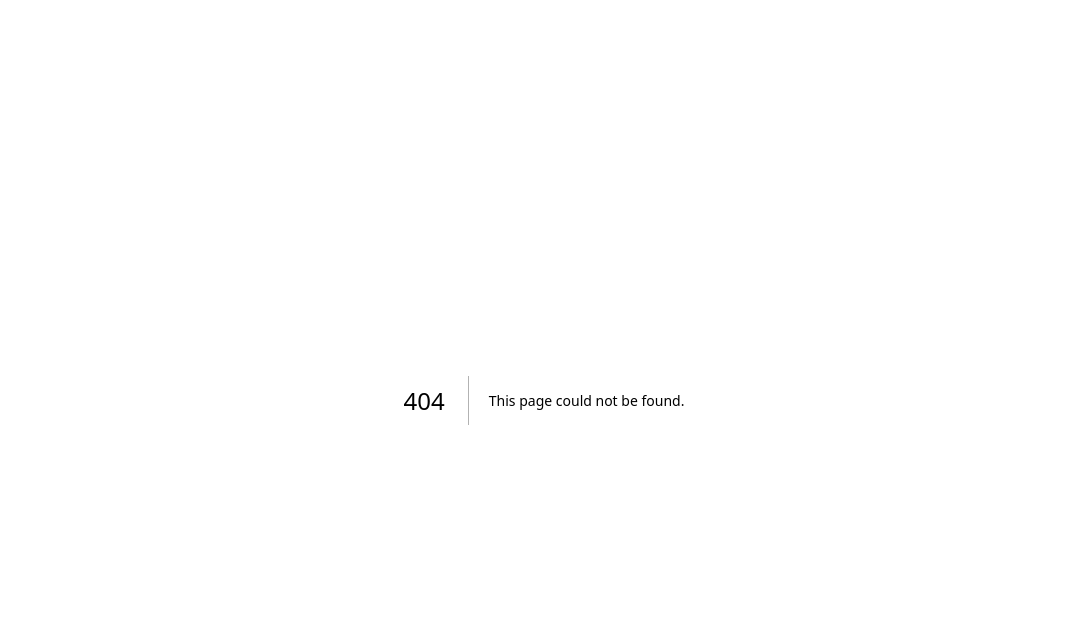
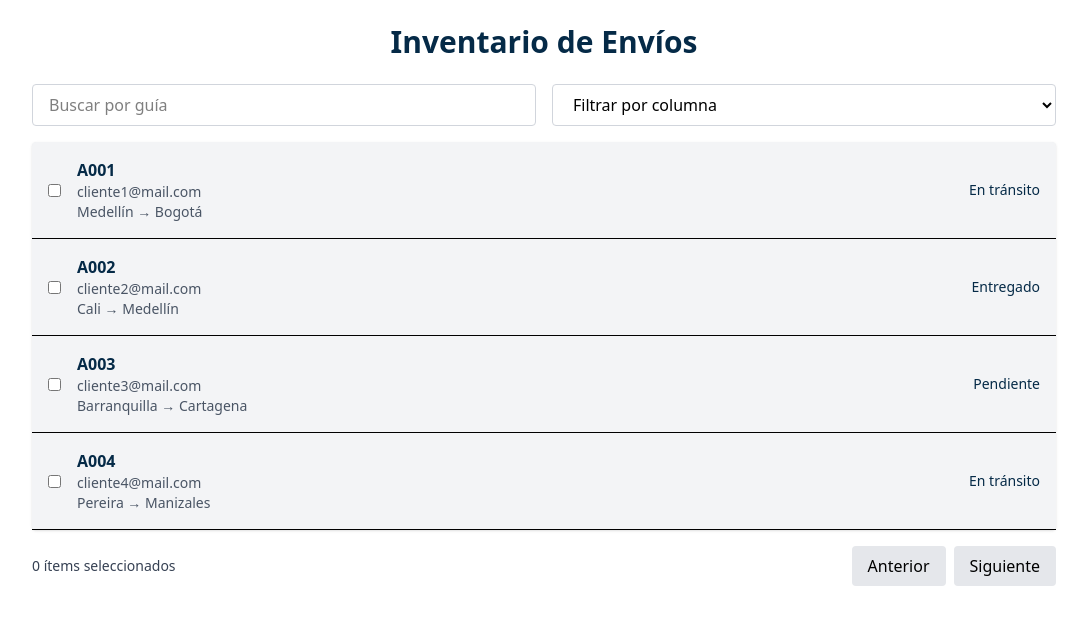
Before and after one commit to SebastianBOT/courier-sync-code-factorycopia, a Next.js app: page /inventario in a window 1280 px wide. Before the commit this address had no page. Shown: the top 624 px of the page, without its empty margins (96-1183 px from the left). Built offline with nearby package versions, Linux system fonts and the light colour scheme.

Commit message:
Creación y refinación de componentes y vistas
- Se tiene implementado todas las vistas para este Sprint, Login, Menu, Registro e Inventario.
- Se aplican mejoras, estilos y animaciones
- Se acomoda la distribución de la estructura del proyecto.

```diff
--- a/package.json
+++ b/package.json
@@ -10,6 +10,7 @@
   },
   "dependencies": {
     "@tailwindcss/postcss": "^4.1.7",
+    "framer-motion": "^12.12.1",
     "next": "15.3.2",
     "postcss": "^8.5.3",
     "react": "^19.0.0",
--- /dev/null
+++ b/src/app/inventario/page.tsx
@@ -0,0 +1,5 @@
+import Inventario from "../../components/Inventario";
+
+export default function InventarioPage() {
+  return <Inventario />;
+}
--- a/src/app/page.tsx
+++ b/src/app/page.tsx
@@ -1,11 +1,9 @@
 import Login from "../components/Login";
-import Menu from "../components/Menu";
 
 export default function Home() {
   return (
     <div>
       <Login />
-      <Menu />
     </div>
   );
 }
--- /dev/null
+++ b/src/app/registro/page.tsx
@@ -0,0 +1,5 @@
+import RegistroForm from "../../components/Registro";
+
+export default function RegistroPage() {
+  return <RegistroForm />;
+}
--- /dev/null
+++ b/src/components/Inventario.tsx
@@ -0,0 +1,105 @@
+"use client";
+import { useState } from "react";
+
+const datosSimulados = [
+  { id: 1, guia: "A001", email: "cliente1@mail.com", ruta: "Medellín → Bogotá", estado: "En tránsito" },
+  { id: 2, guia: "A002", email: "cliente2@mail.com", ruta: "Cali → Medellín", estado: "Entregado" },
+  { id: 3, guia: "A003", email: "cliente3@mail.com", ruta: "Barranquilla → Cartagena", estado: "Pendiente" },
+  { id: 4, guia: "A004", email: "cliente4@mail.com", ruta: "Pereira → Manizales", estado: "En tránsito" },
+];
+
+export default function Inventario() {
+  const [busqueda, setBusqueda] = useState("");
+  const [seleccionados, setSeleccionados] = useState<number[]>([]);
+
+  const filtrarDatos = datosSimulados.filter(item =>
+    item.guia.toLowerCase().includes(busqueda.toLowerCase())
+  );
+
+  const toggleSeleccion = (id: number) => {
+    setSeleccionados(prev =>
+      prev.includes(id) ? prev.filter(i => i !== id) : [...prev, id]
+    );
+  };
+
+  return (
+    <div className="min-h-screen bg-white p-6">
+      <div className="max-w-5xl mx-auto">
+        <h1 className="text-3xl font-bold mb-6 text-center text-[#052A47] transition duration-300 hover:text-blue-400">
+          Inventario de Envíos
+        </h1>
+
+        <div className="flex flex-col md:flex-row justify-between gap-4 mb-4">
+          <input
+            type="text"
+            placeholder="Buscar por guía"
+            value={busqueda}
+            onChange={e => setBusqueda(e.target.value)}
+            className="border border-gray-300 rounded px-4 py-2 w-full md:w-1/2 transition duration-300 focus:ring-2 focus:ring-blue-300 focus:outline-none"
+          />
+
+          <select
+            className="border border-gray-300 rounded px-4 py-2 w-full md:w-1/2 transition duration-300 cursor-pointer hover:border-blue-400"
+          >
+            <option value="">Filtrar por columna</option>
+            <option value="email">Email</option>
+            <option value="estado">Estado</option>
+            <option value="ruta">Ruta</option>
+          </select>
+        </div>
+
+        <div className="bg-[#F3F4F6] rounded shadow">
+          <ul>
+            {filtrarDatos.map(item => (
+              <li
+                key={item.id}
+                className="flex items-center justify-between border-b p-4 transition duration-300 hover:bg-blue-100"
+              >
+                <div className="flex items-center gap-4">
+                  <input
+                    type="checkbox"
+                    checked={seleccionados.includes(item.id)}
+                    onChange={() => toggleSeleccion(item.id)}
+                    className="cursor-pointer"
+                  />
+                  <div>
+                    <p className="font-semibold text-[#052A47] transition duration-300 hover:text-blue-500">
+                      {item.guia}
+                    </p>
+                    <p className="text-sm text-gray-600 transition duration-300 hover:text-black">
+                      {item.email}
+                    </p>
+                    <p className="text-sm text-gray-600 transition duration-300 hover:text-black">
+                      {item.ruta}
+                    </p>
+                  </div>
+                </div>
+                <span className="text-sm font-medium text-[#052A47] transition duration-300 hover:text-green-600">
+                  {item.estado}
+                </span>
+              </li>
+            ))}
+          </ul>
+        </div>
+
+        <div className="flex justify-between items-center mt-4">
+          <p className="text-sm text-gray-700">
+            {seleccionados.length} ítems seleccionados
+          </p>
+          <div className="flex gap-2">
+            <button
+              className="px-4 py-2 bg-gray-200 rounded hover:bg-blue-300 hover:text-white transition duration-300 cursor-pointer"
+            >
+              Anterior
+            </button>
+            <button
+              className="px-4 py-2 bg-gray-200 rounded hover:bg-blue-300 hover:text-white transition duration-300 cursor-pointer"
+            >
+              Siguiente
+            </button>
+          </div>
+        </div>
+      </div>
+    </div>
+  );
+}
--- a/src/components/Login.tsx
+++ b/src/components/Login.tsx
@@ -9,51 +9,54 @@ export default function LoginPage() {
 
   const handleLogin = (e: React.FormEvent) => {
     e.preventDefault()
-    // Simulación de login
     router.push("/menu")
   }
 
   return (
-    <div className="min-h-screen flex items-center justify-center bg-[#052A47]">
-      <div className="flex w-full max-w-4xl h-[500px] bg-white rounded-xl overflow-hidden shadow-lg">
-        {/* Lado izquierdo con imagen */}
+    <div className="min-h-screen flex items-center justify-center bg-[#052A47] px-4">
+      <div className="flex w-full max-w-4xl h-[500px] bg-white rounded-xl overflow-hidden shadow-lg hover:shadow-2xl transition-shadow duration-300">
+        {/* Imagen decorativa */}
         <div className="w-1/2 relative hidden md:block">
           <Image
             src="/img/Repartidor.png"
             alt="Decoración"
             fill
-            className="object-cover"
+            className="object-cover transition-transform duration-500 hover:scale-105"
           />
         </div>
 
-        {/* Lado derecho con formulario */}
-        <div className="w-full md:w-1/2 p-8 flex flex-col justify-between">
-          {/* Logo y título */}
+        {/* Formulario */}
+        <div className="w-full md:w-1/2 p-8 flex flex-col justify-between animate-fade-in">
+          {/* Encabezado */}
           <div>
             <div className="flex items-center gap-3 mb-6">
-              <Image src="/img/Logo.png" alt="Logo" width={60} height={60} />
-              <h1 className="text-xl font-bold text-[#052A47]">CourierSync</h1>
+              <Image src="/img/Logo.png" alt="Logo" width={60} height={60} className="transition-transform duration-300 hover:rotate-6" />
+              <h1 className="text-2xl md:text-3xl font-extrabold text-[#052A47] tracking-tight">CourierSync</h1>
             </div>
 
-            <h2 className="text-2xl font-semibold text-[#052A47] mb-2">Inicio de sesión</h2>
-            <p className="text-gray-600 mb-6">Nos alegra verte de nuevo, ¡Vamos al siguiente paso!.</p>
+            <h2 className="text-xl md:text-2xl font-bold text-[#052A47] mb-2 transition-colors duration-300 hover:text-[#07406C]">
+              Inicio de sesión
+            </h2>
+            <p className="text-sm md:text-base text-gray-600 mb-6 leading-relaxed">
+              Nos alegra verte de nuevo,<br className="hidden md:inline" /> ¡Vamos al siguiente paso!
+            </p>
 
             <form onSubmit={handleLogin} className="flex flex-col gap-4">
               <div>
-                <label className="block text-sm text-gray-700 mb-1">Usuario</label>
+                <label className="block text-sm font-medium text-gray-700 mb-1">Usuario</label>
                 <input
                   type="text"
-                  className="w-full px-4 py-2 border border-gray-300 rounded-md focus:outline-none focus:ring-2 focus:ring-[#052A47]"
+                  className="w-full px-4 py-2 border border-gray-300 rounded-md focus:outline-none focus:ring-2 focus:ring-[#052A47] transition-all duration-200 text-sm"
                   placeholder="Ingresa tu usuario"
                   required
                 />
               </div>
 
               <div>
-                <label className="block text-sm text-gray-700 mb-1">Contraseña</label>
+                <label className="block text-sm font-medium text-gray-700 mb-1">Contraseña</label>
                 <input
                   type="password"
-                  className="w-full px-4 py-2 border border-gray-300 rounded-md focus:outline-none focus:ring-2 focus:ring-[#052A47]"
+                  className="w-full px-4 py-2 border border-gray-300 rounded-md focus:outline-none focus:ring-2 focus:ring-[#052A47] transition-all duration-200 text-sm"
                   placeholder="Ingresa tu contraseña"
                   required
                 />
@@ -62,7 +65,7 @@ export default function LoginPage() {
               <div className="flex justify-end mt-4">
                 <button
                   type="submit"
-                  className="bg-[#052A47] text-white px-6 py-2 rounded-md hover:bg-[#07406C] transition"
+                  className="bg-[#052A47] text-white px-6 py-2 rounded-md hover:bg-[#07406C] active:scale-95 transition-all duration-200 shadow hover:shadow-md cursor-pointer"
                 >
                   Entrar
                 </button>
@@ -70,8 +73,10 @@ export default function LoginPage() {
             </form>
           </div>
 
-          {/* Footer opcional */}
-          <p className="text-xs text-gray-400 text-center mt-4">© Universidad de Antioquia | 2025 Code F@ctory</p>
+          {/* Footer */}
+          <p className="text-xs text-gray-400 text-center mt-4 transition-opacity hover:opacity-80">
+            © Universidad de Antioquia | 2025 Code F@ctory
+          </p>
         </div>
       </div>
     </div>
--- a/src/components/Menu.tsx
+++ b/src/components/Menu.tsx
@@ -10,45 +10,75 @@ export default function MenuPage() {
 
   return (
     <div className="relative min-h-screen bg-white flex items-center justify-center overflow-hidden">
-      {/* Fondos decorativos */}
-      <div className="absolute w-[496px] h-[509px] top-[463px] left-[-184px] rotate-[-30.2deg]">
+      {/* Fondos decorativos basados en Figma */}
+      <div className="absolute w-[496px] h-[509px] left-[500px] top-[600px] rotate-[-30.29deg] animate-float-slow">
         <Image src="/img/Figura1.png" alt="Figura 1" fill className="object-contain" />
       </div>
-      <div className="absolute w-[496px] h-[509px] top-[963.21px] left-[-183px] rotate-[30.29deg]">
+      <div className="absolute w-[496px] h-[509px] left-[500px] top-[960px] rotate-[-17.41deg] animate-float">
         <Image src="/img/Figura2.png" alt="Figura 2" fill className="object-contain" />
       </div>
-      <div className="absolute w-[537.03px] h-[286.84px] top-[842px] left-[959px] rotate-[-26.93deg]">
+      <div className="absolute w-[900.03px] h-[300.84px] left-[900.93px] top-[600px] rotate-[30.2deg] animate-float">
         <Image src="/img/Figura3.png" alt="Figura 3" fill className="object-contain" />
       </div>
-      <div className="absolute w-[537.03px] h-[286.84px] top-[844.93px] left-[959px] rotate-[7.52deg]">
+      <div className="absolute w-[400.03px] h-[300.84px] left-[959px] top-[844.93px] rotate-[-7.52deg] animate-float-slow">
         <Image src="/img/Figura4.png" alt="Figura 4" fill className="object-contain" />
       </div>
-      <div className="absolute w-[496px] h-[509px] top-[767.19px] left-[1072.74px] rotate-[17.41deg]">
+      <div className="absolute w-[496px] h-[509px] left-[1200.74px] top-[300px] rotate-[26.93deg] animate-float">
         <Image src="/img/Figura5.png" alt="Figura 5" fill className="object-contain" />
       </div>
 
-      {/* Contenedor central */}
-      <div className="relative z-10 bg-[#052A47] text-white p-10 rounded-xl w-full max-w-md shadow-xl text-center">
-        <h1 className="text-3xl font-bold mb-8">Menú</h1>
+      {/* Contenedor del Menú */}
+      <div className="relative z-10 bg-[#052A47] text-white p-10 rounded-xl w-full max-w-md shadow-2xl text-center animate-fade-in">
+        <h1
+          className="text-3xl font-extrabold mb-8 transition-all duration-300 hover:scale-105 hover:text-cyan-300"
+        >
+          Menú Principal
+        </h1>
 
-        <div className="flex flex-col gap-4">
+        <div className="flex flex-col gap-6">
           <button
             onClick={() => router.push('/inventario')}
-            className="bg-white text-[#052A47] hover:bg-gray-100 px-6 py-3 rounded-lg flex items-center justify-center gap-3 text-lg font-medium transition"
+            className="bg-white text-[#052A47] px-6 py-3 rounded-lg flex items-center justify-center gap-3 text-lg font-semibold transition-all duration-300 transform hover:scale-105 hover:shadow-2xl hover:bg-gray-200 active:scale-95 cursor-pointer"
           >
-            <FaBoxes className="text-2xl" />
+            <FaBoxes className="text-2xl transition-transform duration-300 group-hover:rotate-6" />
             Consultar inventario
           </button>
 
           <button
             onClick={() => router.push('/registro')}
-            className="bg-white text-[#052A47] hover:bg-gray-100 px-6 py-3 rounded-lg flex items-center justify-center gap-3 text-lg font-medium transition"
+            className="bg-white text-[#052A47] px-6 py-3 rounded-lg flex items-center justify-center gap-3 text-lg font-semibold transition-all duration-300 transform hover:scale-105 hover:shadow-2xl hover:bg-gray-200 active:scale-95 cursor-pointer"
           >
-            <FaShippingFast className="text-2xl" />
+            <FaShippingFast className="text-2xl transition-transform duration-300 group-hover:rotate-6" />
             Registrar envío
           </button>
         </div>
       </div>
+
+      {/* Animaciones personalizadas con Tailwind*/}
+      <style jsx>{`
+        @keyframes float {
+          0% { transform: translateY(0px); }
+          50% { transform: translateY(-10px); }
+          100% { transform: translateY(0px); }
+        }
+
+        .animate-float {
+          animation: float 6s ease-in-out infinite;
+        }
+
+        .animate-float-slow {
+          animation: float 10s ease-in-out infinite;
+        }
+
+        .animate-fade-in {
+          animation: fadeIn 1s ease-in-out forwards;
+        }
+
+        @keyframes fadeIn {
+          from { opacity: 0; transform: translateY(20px); }
+          to { opacity: 1; transform: translateY(0); }
+        }
+      `}</style>
     </div>
   )
 }
--- /dev/null
+++ b/src/components/Registro.tsx
@@ -0,0 +1,74 @@
+"use client";
+import { useState } from "react";
+import { motion } from "framer-motion";
+
+export default function RegistroForm() {
+  const [exito, setExito] = useState(false);
+
+  const handleSubmit = (e: React.FormEvent) => {
+    e.preventDefault();
+    setExito(true);
+  };
+
+  return (
+    <div className="min-h-screen bg-white flex items-center justify-center p-4">
+      <motion.div
+        initial={{ opacity: 0, y: -30 }}
+        animate={{ opacity: 1, y: 0 }}
+        transition={{ duration: 0.6 }}
+        className="w-full max-w-3xl bg-[#FFFFFF] p-8 rounded-xl shadow-2xl text-white"
+      >
+        <h1 className="text-green-600 text-3xl font-bold mb-6 transition duration-300 hover:text-teal-300">
+          Registro de Envío
+        </h1>
+
+        <form
+          onSubmit={handleSubmit}
+          className="grid grid-cols-1 md:grid-cols-2 gap-4"
+        >
+          {[
+            "Nombre",
+            "Número de documento",
+            "Ciudad de origen",
+            "Ciudad de destino",
+            "Dirección",
+            "Teléfono",
+            "Peso",
+            "Dimensiones",
+          ].map((placeholder, index) => (
+            <input
+              key={index}
+              className={`p-3 rounded text-black focus:outline-none focus:ring-2 focus:ring-blue-400 transition-all duration-200 hover:scale-105 hover:shadow-lg ${
+                placeholder === "Dirección" ? "md:col-span-2" : ""
+              }`}
+              type="text"
+              placeholder={placeholder}
+              required
+            />
+          ))}
+
+          <div className="md:col-span-2 flex justify-end mt-4">
+            <motion.button
+              whileHover={{ scale: 1.05 }}
+              whileTap={{ scale: 0.95 }}
+              type="submit"
+              className="bg-white text-[#052A47] px-6 py-2 rounded font-semibold transition duration-300 hover:bg-gray-200 cursor-pointer shadow-md"
+            >
+              Enviar solicitud
+            </motion.button>
+          </div>
+        </form>
+
+        {exito && (
+          <motion.p
+            initial={{ opacity: 0 }}
+            animate={{ opacity: 1 }}
+            className="text-green-400 font-semibold mt-6 text-right"
+          >
+            El envío se registró de manera exitosa.
+          </motion.p>
+        )}
+      </motion.div>
+    </div>
+  );
+}
```
Also changed, not shown: 1 other file (tests, documents, lock files or other folders).
